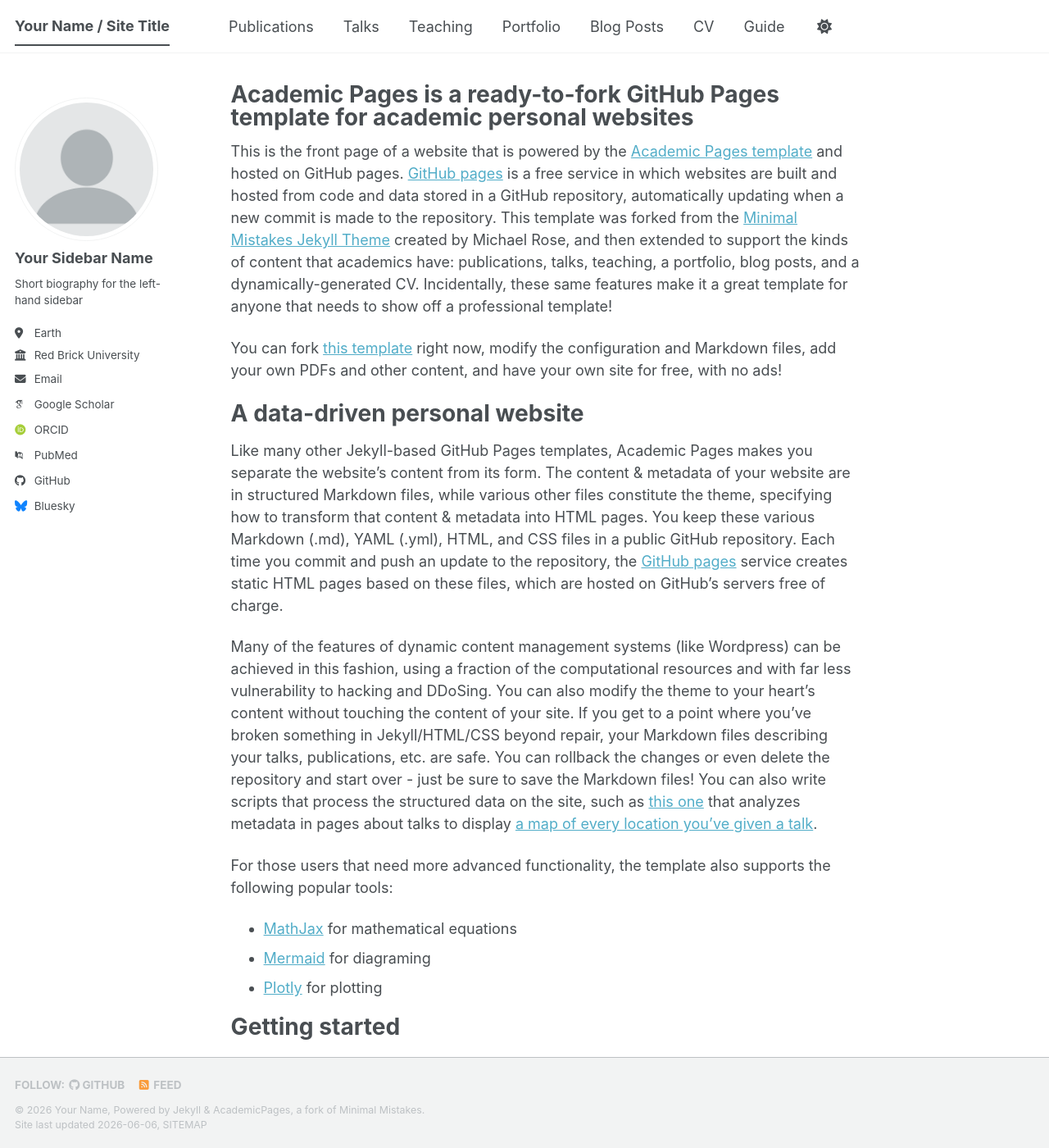
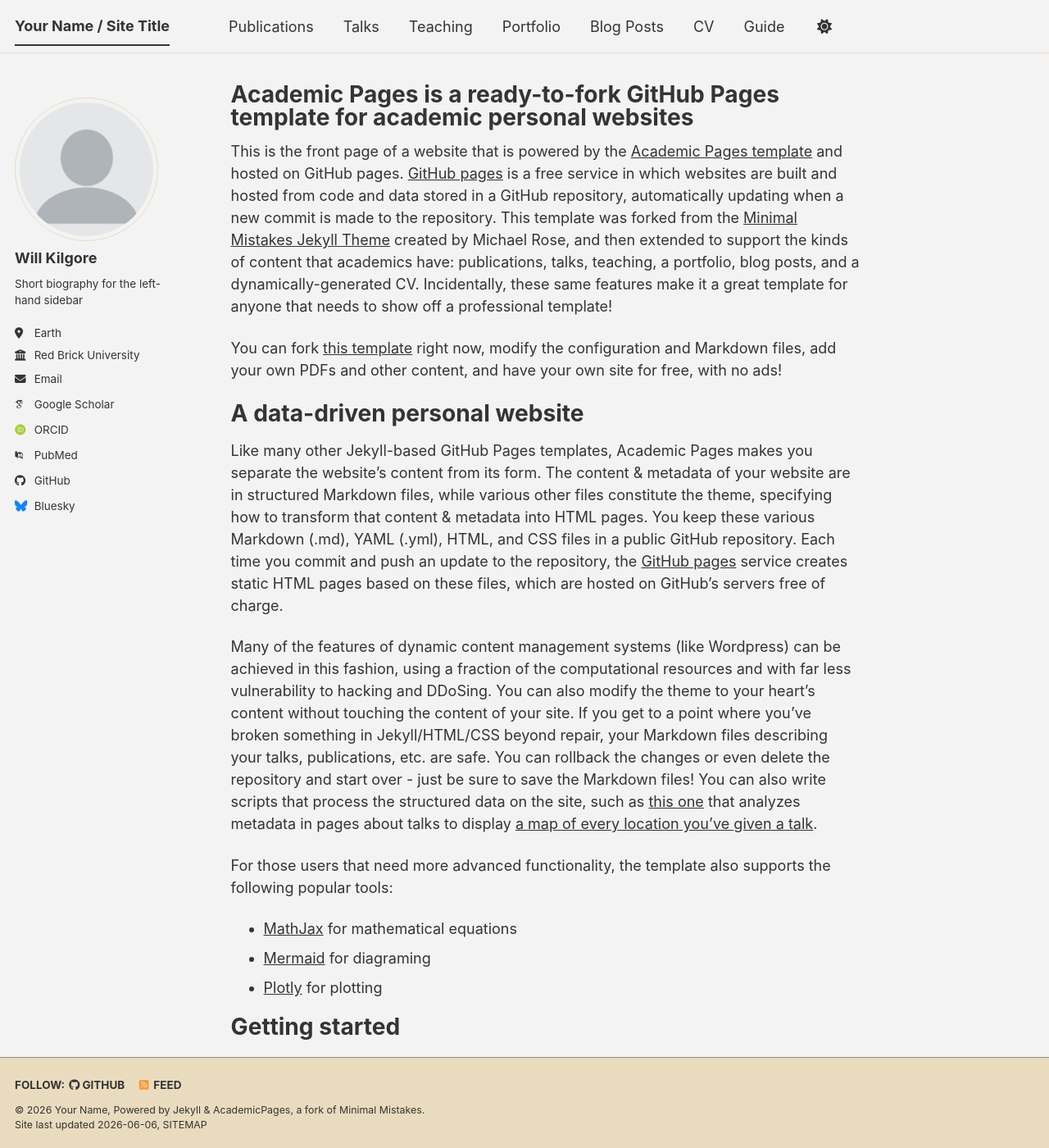
Before and after one commit to willkilgore/willkilgore.github.io, a Jekyll site: the page built from _pages/about.md, in a window 1280 px wide and 1400 px high. Shown: the whole window at 82% size. Built offline with Jekyll 4.4.1, drawn with Linux system fonts in a browser that asks for light colours; some web fonts are replaced; a script bundle is joined from its source files by our own code; library files that are not in the unit come from our copies.

Commit message:
Change site theme to 'dirt' and update author name

```diff
--- a/_config.yml
+++ b/_config.yml
@@ -8,7 +8,7 @@
 
 # Basic Site Settings
 locale                   : "en-US"
-site_theme               : "default" # The available themes options are "default", "air", "sunrise", "mint", "dirt" and "contrast"
+site_theme               : "dirt" # The available themes options are "default", "air", "sunrise", "mint", "dirt" and "contrast"
 title                    : "Your Name / Site Title"
 title_separator          : "-"
 name                     : &name "Your Name"
@@ -24,7 +24,7 @@ repository               : "academicpages/academicpages.github.io"
 author:
   # Biographic information
   avatar           : "profile.png"
-  name             : "Your Sidebar Name"
+  name             : "Will Kilgore"
   pronouns         : # example: "she/her"
   bio              : "Short biography for the left-hand sidebar"
   location         : "Earth"
```
